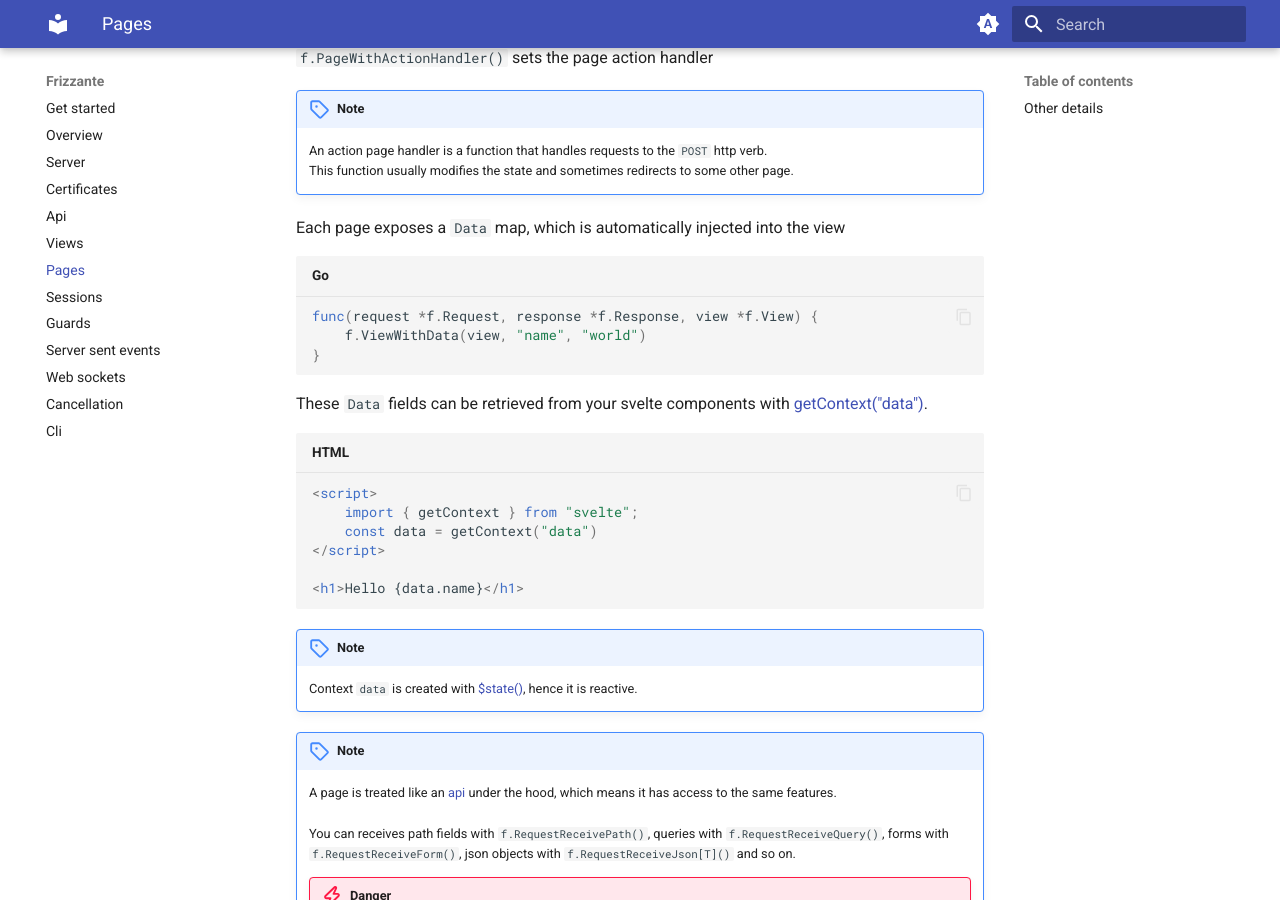
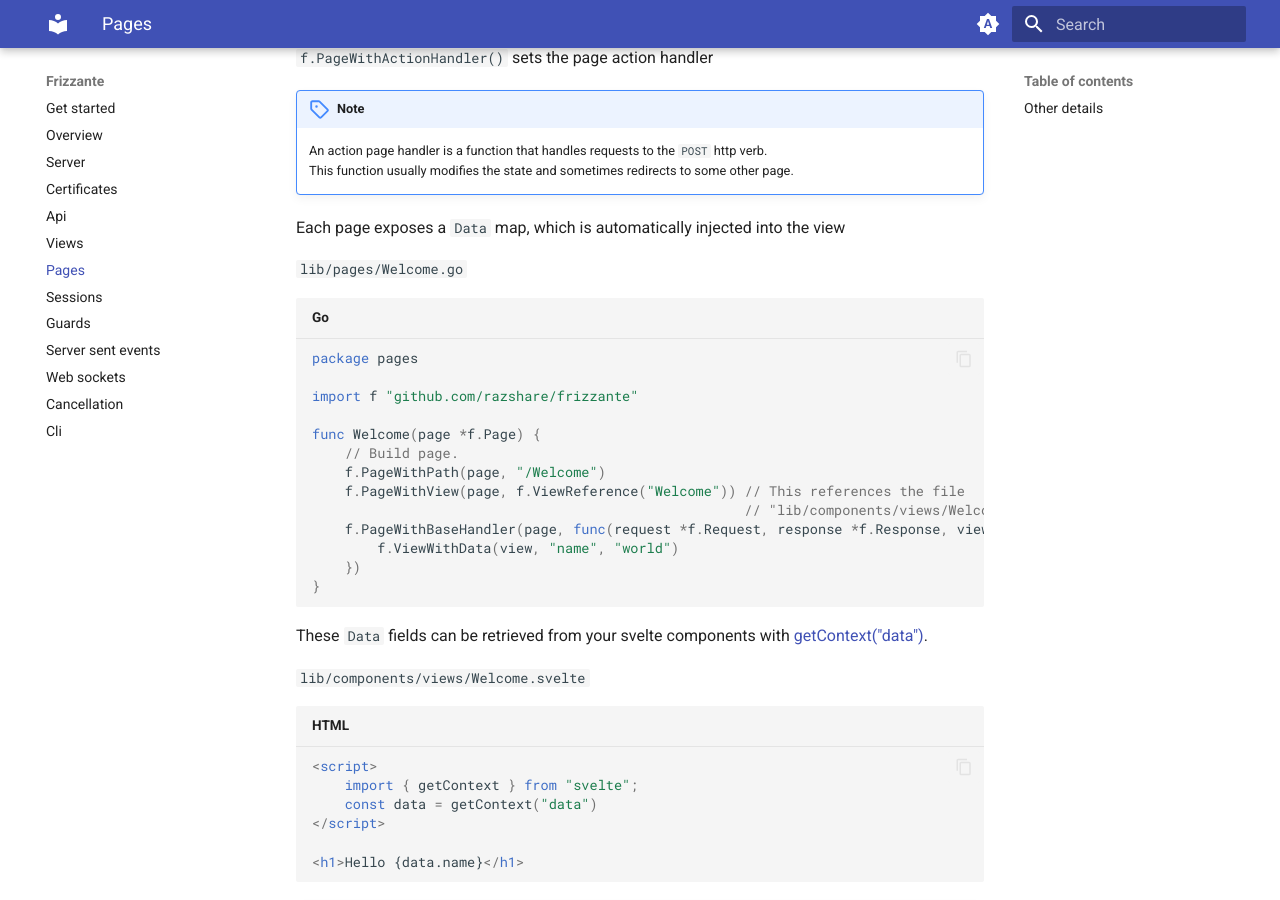
Before and after one commit to razshare/frizzante-docs, an MkDocs documentation site: the page built from docs/pages.md, in a window 1280 px wide and 900 px high, scrolled down 2537 px. Built offline with MkDocs 1.6.1 and Material for MkDocs 9.7.7, drawn with Linux system fonts in a browser that asks for light colours.

Commit message:
chore(docs): update style.

````diff
--- a/docs/pages.md
+++ b/docs/pages.md
@@ -109,15 +109,27 @@ and `f.PageWithView()` sets the view of your page.
 
 Each page exposes a `Data` map, which is automatically injected into the view
 
+
+`lib/pages/Welcome.go`
 ```go
-func(request *f.Request, response *f.Response, view *f.View) {
-	f.ViewWithData(view, "name", "world")
+package pages
+
+import f "github.com/razshare/frizzante"
+
+func Welcome(page *f.Page) {
+	// Build page.
+	f.PageWithPath(page, "/Welcome")
+	f.PageWithView(page, f.ViewReference("Welcome")) // This references the file
+													 // "lib/components/views/Welcome.svelte"
+	f.PageWithBaseHandler(page, func(request *f.Request, response *f.Response, view *f.View) {
+		f.ViewWithData(view, "name", "world")
+	})
 }
 ```
 
-
 These `Data` fields can be retrieved from your svelte components with [getContext("data")](https://svelte.dev/docs/svelte/svelte#getContext).
 
+`lib/components/views/Welcome.svelte`
 ```html
 <script>
 	import { getContext } from "svelte";
````
